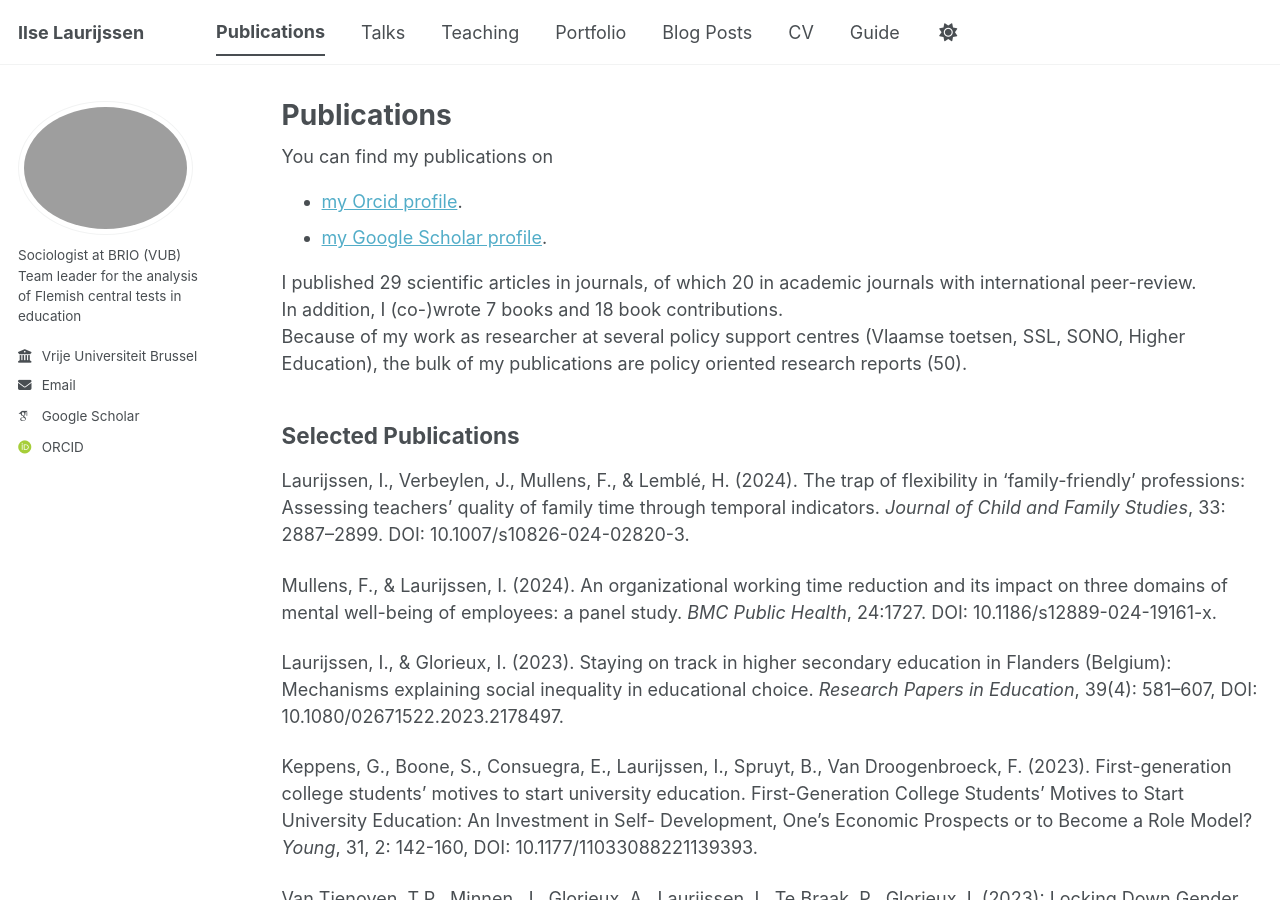
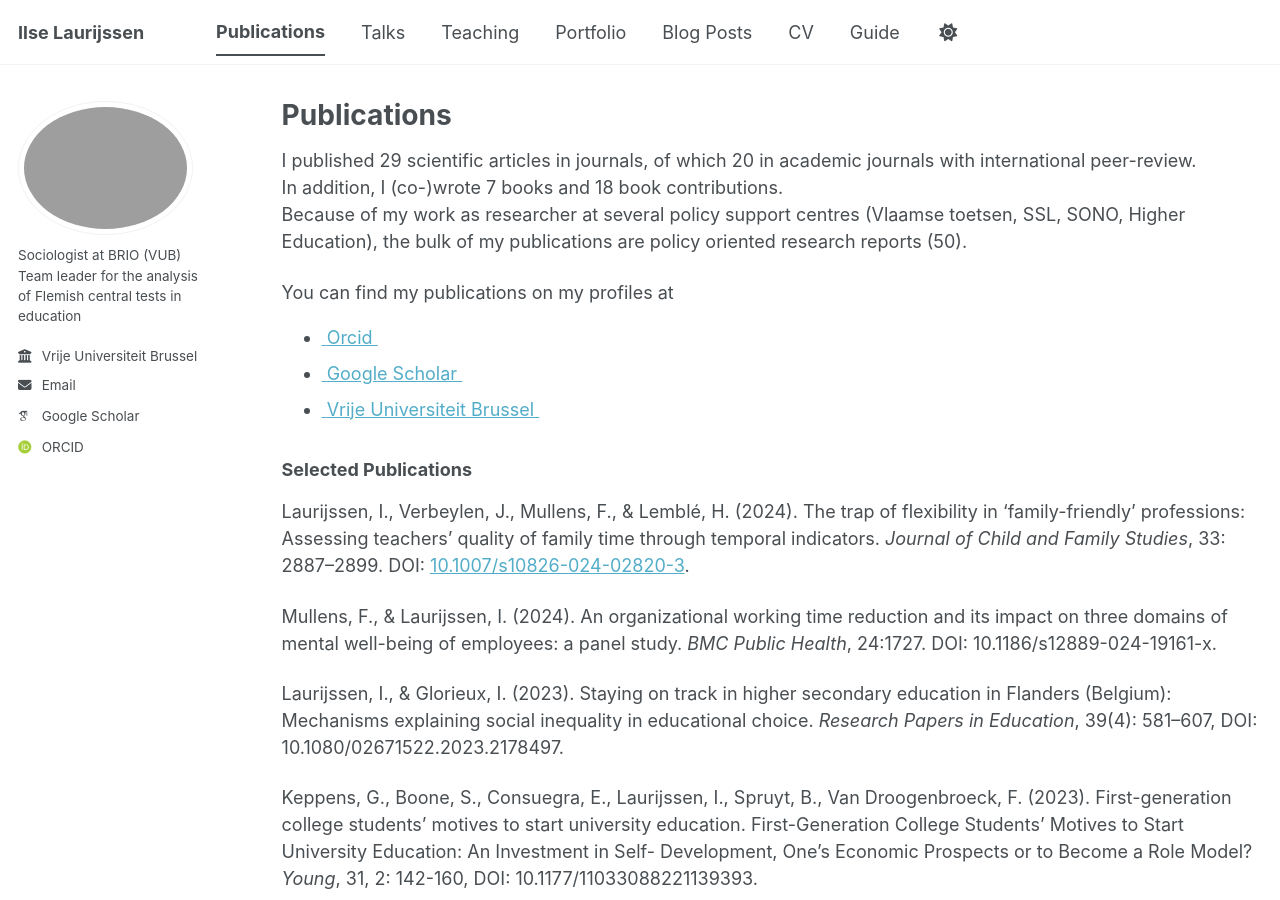
Before and after one commit to ilselaurijssen/ilselaurijssen.github.io, a Jekyll site: the page built from _pages/publications.html, in a window 1280 px wide and 900 px high. Built offline with Jekyll 4.4.1, drawn with Linux system fonts in a browser that asks for light colours; some web fonts are replaced; a script bundle is joined from its source files by our own code; library files that are not in the unit come from our copies.

Commit message:
Update publications.html

```diff
--- a/_pages/publications.html
+++ b/_pages/publications.html
@@ -5,24 +5,26 @@ permalink: /publications/
 author_profile: true
 ---
 
+
+<p>I published 29 scientific articles in journals, of which 20 in academic journals with international peer-review.
+ <br />In addition, I (co-)wrote 7 books and 18 book contributions.
+ <br />Because of my work as researcher at several policy support centres (Vlaamse toetsen, SSL, SONO, Higher Education), the bulk of my publications are policy oriented research reports (50).
+</p>
+
 {% if site.author.googlescholar %}
-  <div class="wordwrap">You can find my publications on
+  <div class="wordwrap">You can find my publications on my profiles at
     <ul>
-      <li><a href="{{site.author.orcid}}">my Orcid profile</a>.</li>
-      <li><a href="{{site.author.googlescholar}}">my Google Scholar profile</a>.</li>
+      <li><a href="{{site.author.orcid}}"> Orcid </a></li>
+      <li><a href="{{site.author.googlescholar}}"> Google Scholar </a></li>
+      <li><a href="{{site.author.VUB}}"> Vrije Universiteit Brussel </a></li>
     </ul>
   </div>
 {% endif %}
 
-<p>I published 29 scientific articles in journals, of which 20 in academic journals with international peer-review.
- <br />In addition, I (co-)wrote 7 books and 18 book contributions.
- <br /> Because of my work as researcher at several policy support centres (Vlaamse toetsen, SSL, SONO, Higher Education), the bulk of my publications are policy oriented research reports (50).
-</p>
-
-<h2>Selected Publications</h2>
+<h3>Selected Publications</h3>
 
 <p>
-  Laurijssen, I., Verbeylen, J., Mullens, F., & Lemblé, H. (2024). The trap of flexibility in ‘family-friendly’ professions: Assessing teachers’ quality of family time through temporal indicators. <i>Journal of Child and Family Studies</i>, 33: 2887–2899. DOI: 10.1007/s10826-024-02820-3.
+  Laurijssen, I., Verbeylen, J., Mullens, F., & Lemblé, H. (2024). The trap of flexibility in ‘family-friendly’ professions: Assessing teachers’ quality of family time through temporal indicators. <i>Journal of Child and Family Studies</i>, 33: 2887–2899. DOI: <a href="doi.org/10.1007/s10826-024-02820-3">10.1007/s10826-024-02820-3</a>.
 </p><p>
 Mullens, F., & Laurijssen, I. (2024). An organizational working time reduction and its impact on three domains of mental well-being of employees: a panel study. <i>BMC Public Health</i>, 24:1727. DOI: 10.1186/s12889-024-19161-x.
 </p><p>
```
